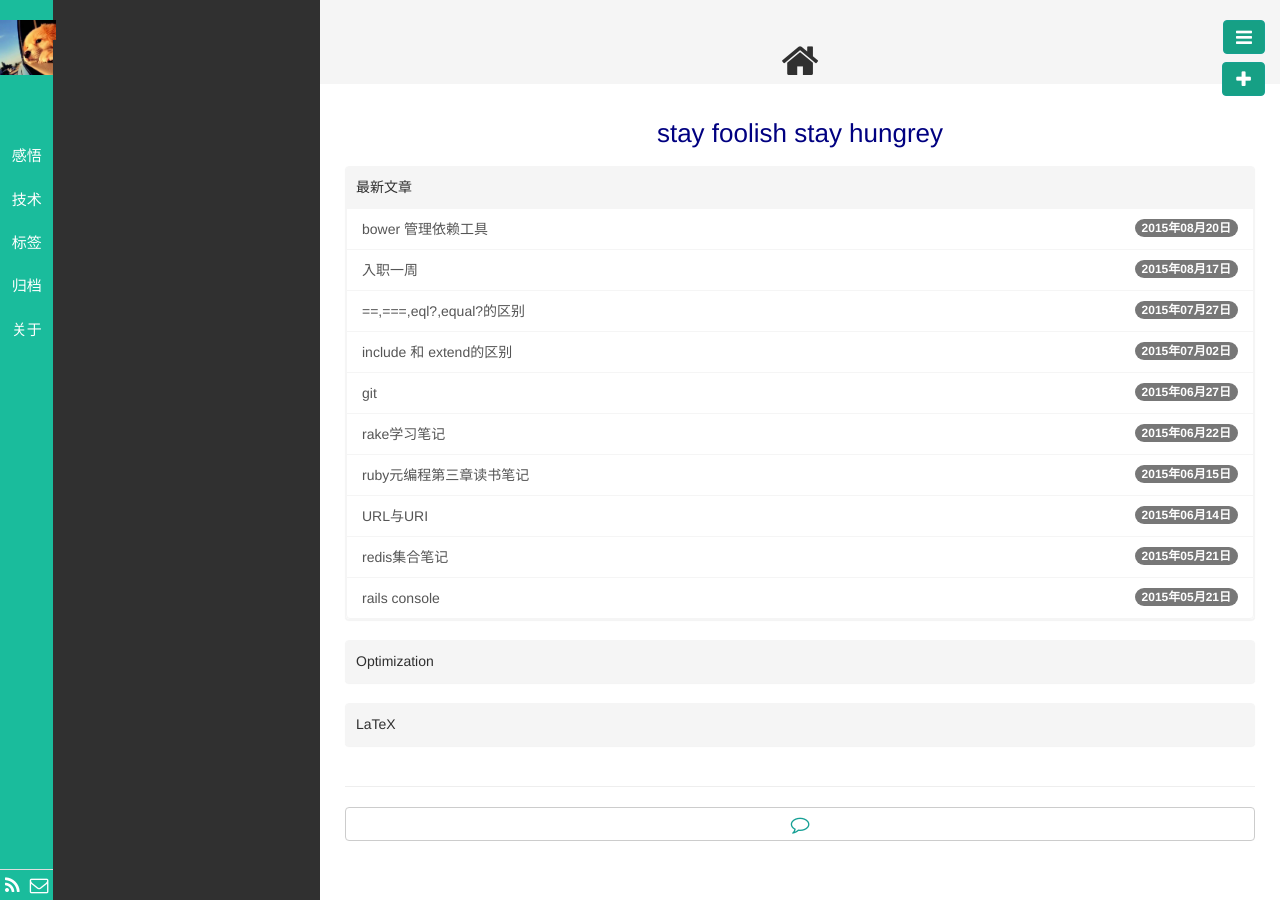
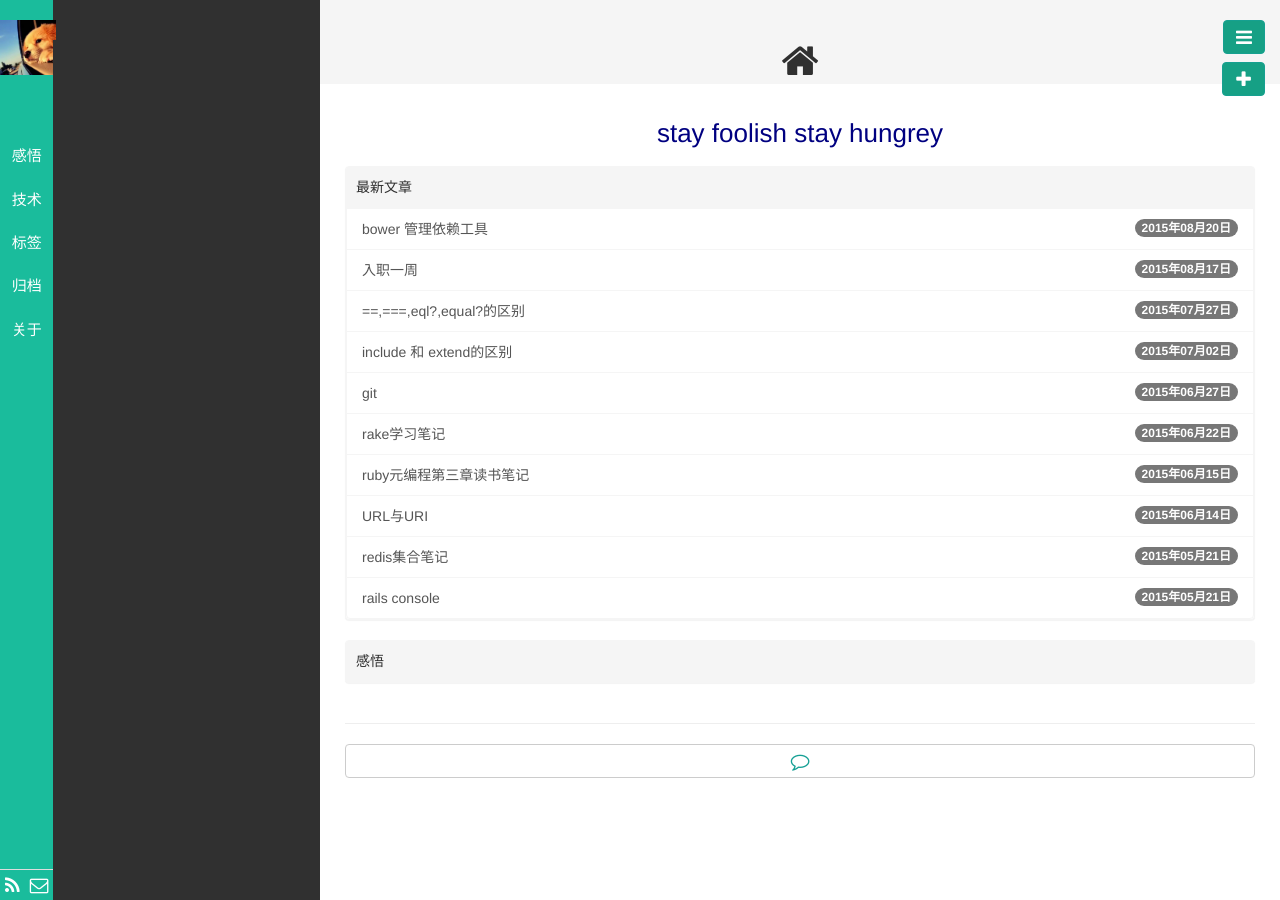
Before and after one commit to llx1105/llx1105.github.io, a Jekyll site: the page built from index.html, in a window 1280 px wide. Built offline with Jekyll 4.4.1, drawn with Linux system fonts in a browser that asks for light colours; nearby versions of some CDN libraries; library files that are not in the unit come from our copies; Markdown is read by kramdown in place of the engine named in the settings; the list of posts is cut into pages by our own code.

Commit message:
fix config

```diff
--- a/_config.yml
+++ b/_config.yml
@@ -23,7 +23,7 @@ favicon: /public/img/dog.jpg
 # google analytics 设置
 ga:
   id: UA-54262064-1
-  url: painterlin.com
+  url: llx1105.github.io
 
 # disqus 设置
 disqus:
@@ -34,8 +34,7 @@ active: 技术
 
 # 首页除了最新文章外显示分类
 cates:
-  - Optimization
-  - LaTeX
+  - 感悟
 
 # 中文本地化
 locals:
```
